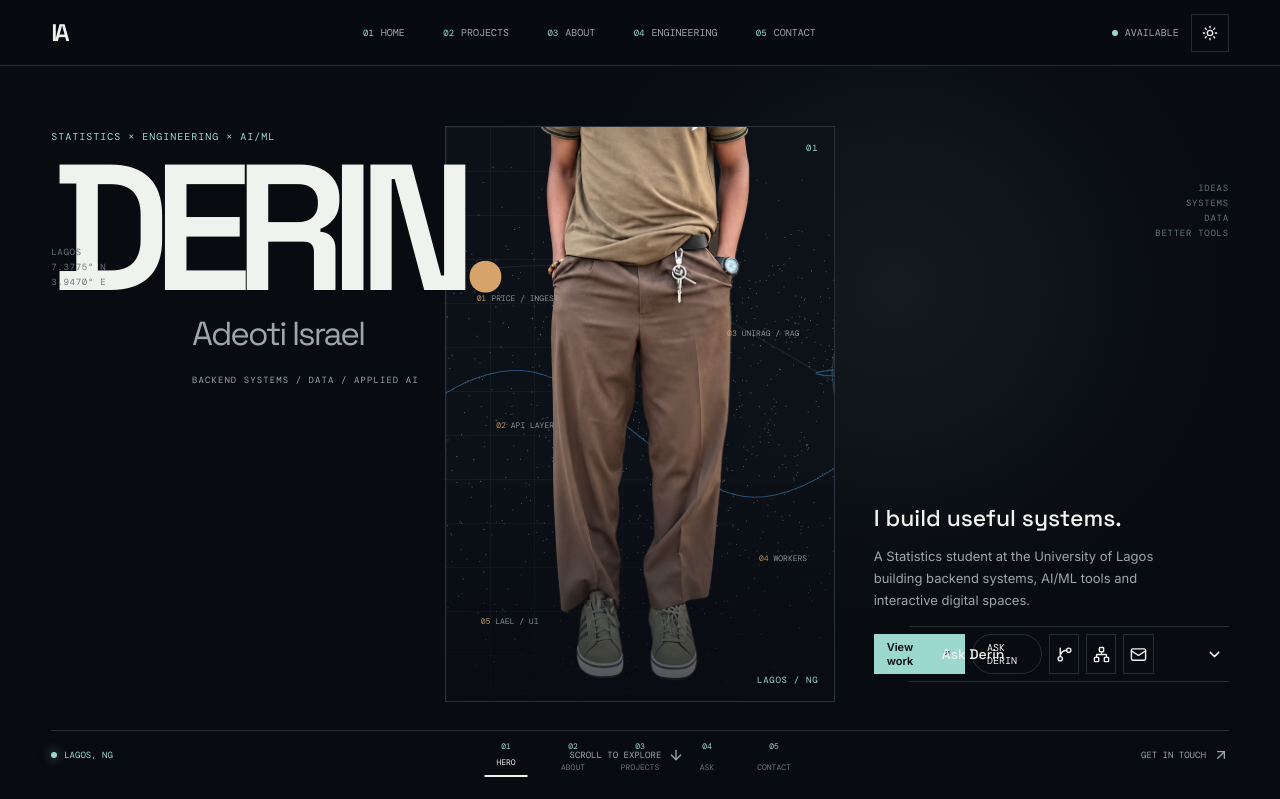
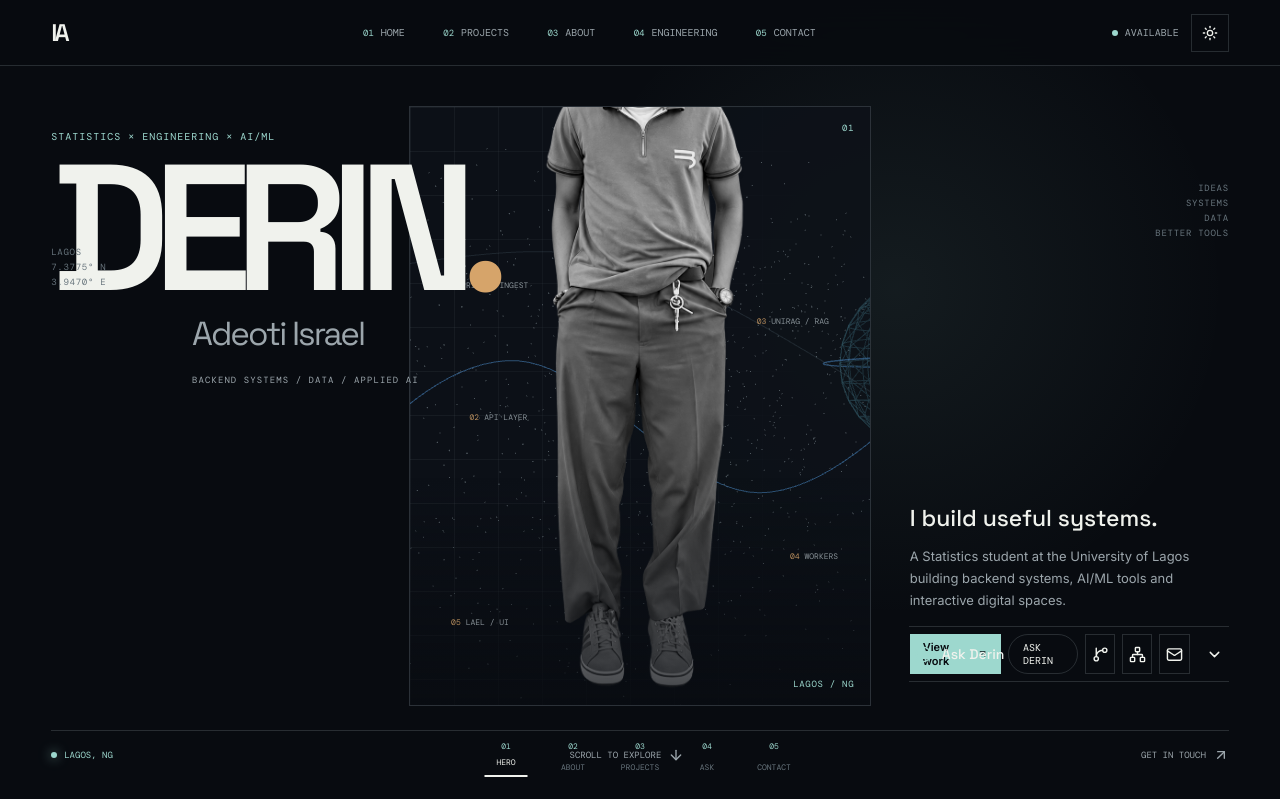
Before and after one commit to oluwaisrael/Portfolio, a React (Vite) app: page / in a window 1280 px wide. Shown: the top 799 px of the page. Built offline with nearby package versions, Linux system fonts and the light colour scheme.

Commit message:
tune portrait scale and monochrome hero treatment

```diff
--- a/src/index.css
+++ b/src/index.css
@@ -47,6 +47,9 @@
 .overview-index a svg { margin-left:auto; color:var(--quiet); }
 
 @media (min-width:760px) {
+  .hero-stage { min-height:650px; grid-template-columns:1fr minmax(440px,1.45fr) 1fr; }
+  .hero-image { width:min(100%,720px); height:min(75vh,700px); min-height:500px; margin-top:2vh; }
+  .hero-main-portrait { width:94%; filter:grayscale(1) saturate(.1) contrast(1.08) brightness(.92); }
   .hero-summary { max-width:280px; }
   .hero-assistant { left:auto; right:0; bottom:6vh; }
   .work-section, .systems-section, .about-section, .contact-section { max-width:1500px; margin-inline:auto; }
```
